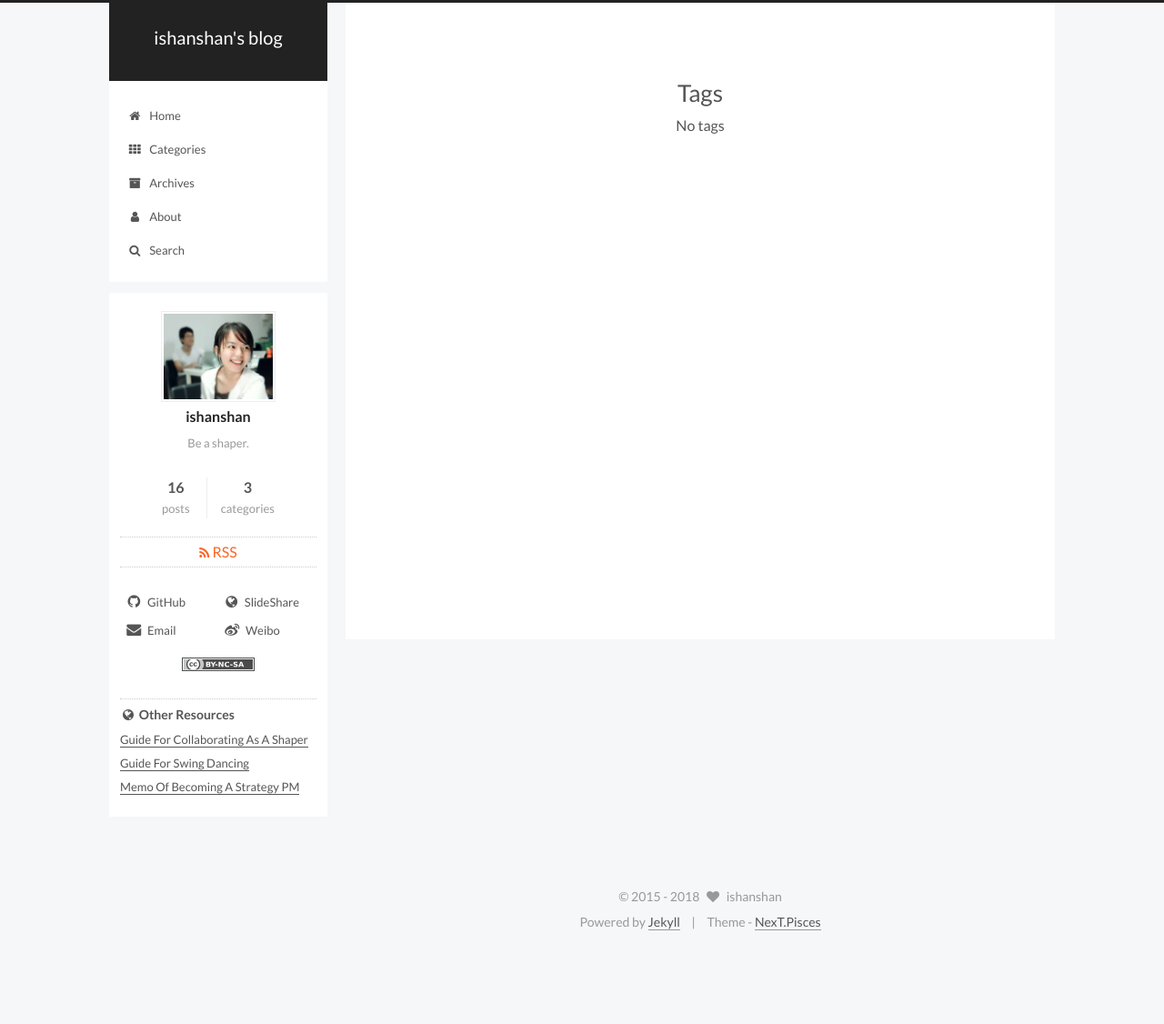
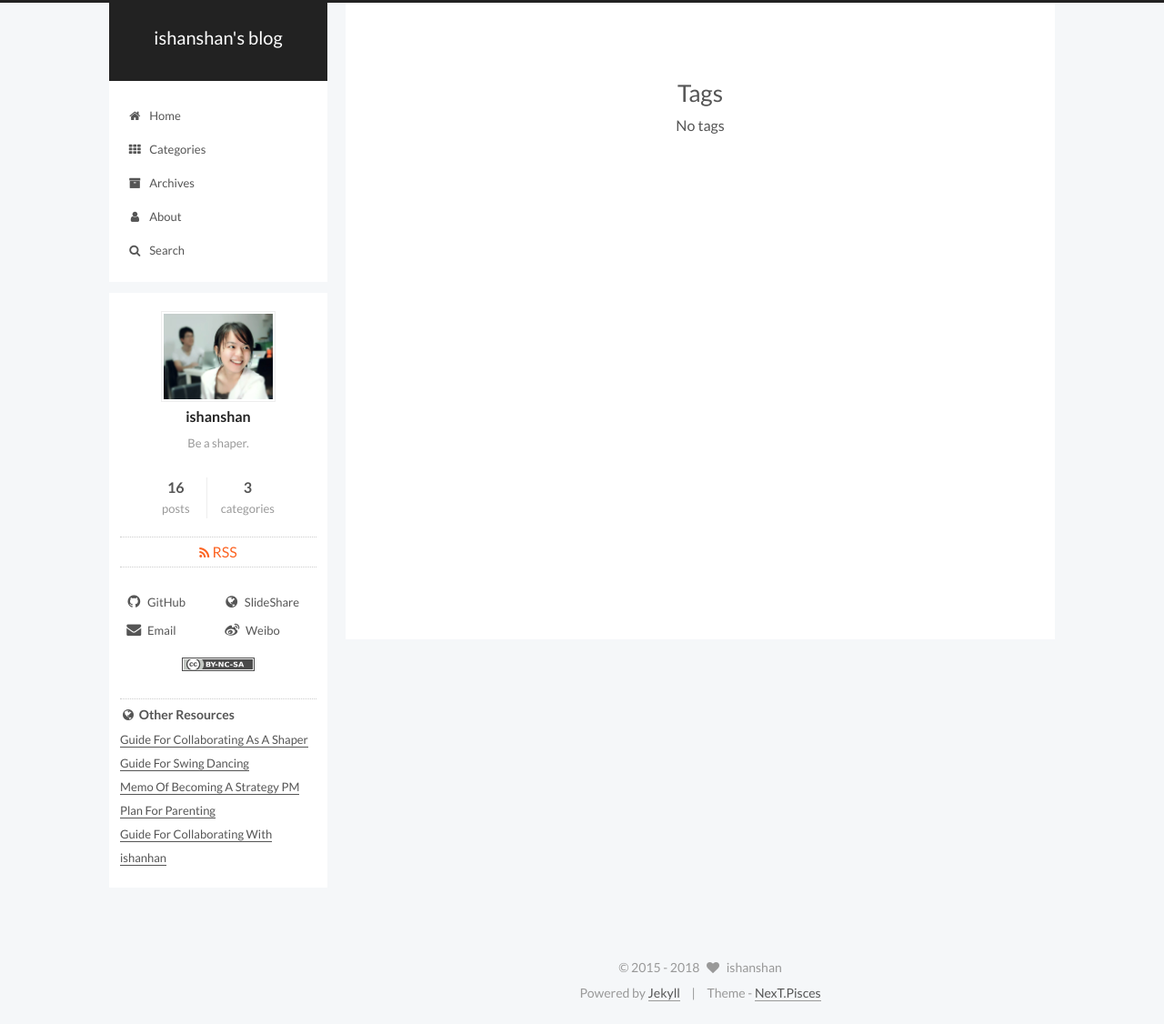
Before and after one commit to sunnyhuang42/sunnyhuang.net, a Jekyll site: the page built from tags/index.html, in a window 1280 px wide. Shown: the whole page at 91% size. Built offline with Jekyll 4.4.1, drawn with Linux system fonts in a browser that asks for light colours; comment, search, counter and statistics services are not loaded; before the commit the page ends 1048 px from its top, so only the background shows below that.

Commit message:
add 2 more links in sidebar

```diff
--- a/_config.yml
+++ b/_config.yml
@@ -291,7 +291,8 @@ links:
   Guide For Collaborating As A Shaper: https://github.com/ishanshan/CollaborationGuide4Shaper
   Guide For Swing Dancing: https://github.com/ishanshan/EnjoySwingDancing
   Memo Of Becoming A Strategy PM: https://github.com/ishanshan/Road2StrategyPM
-
+  Plan For Parenting: https://github.com/ishanshan/ForFamily/blob/master/HbParenting.md
+  Guide For Collaborating With ishanhan: https://github.com/ishanshan/collaborate_ishanshan/blob/master/usage_ishanshan.md
 
 
 # ---------------------------------------------------------------
```
